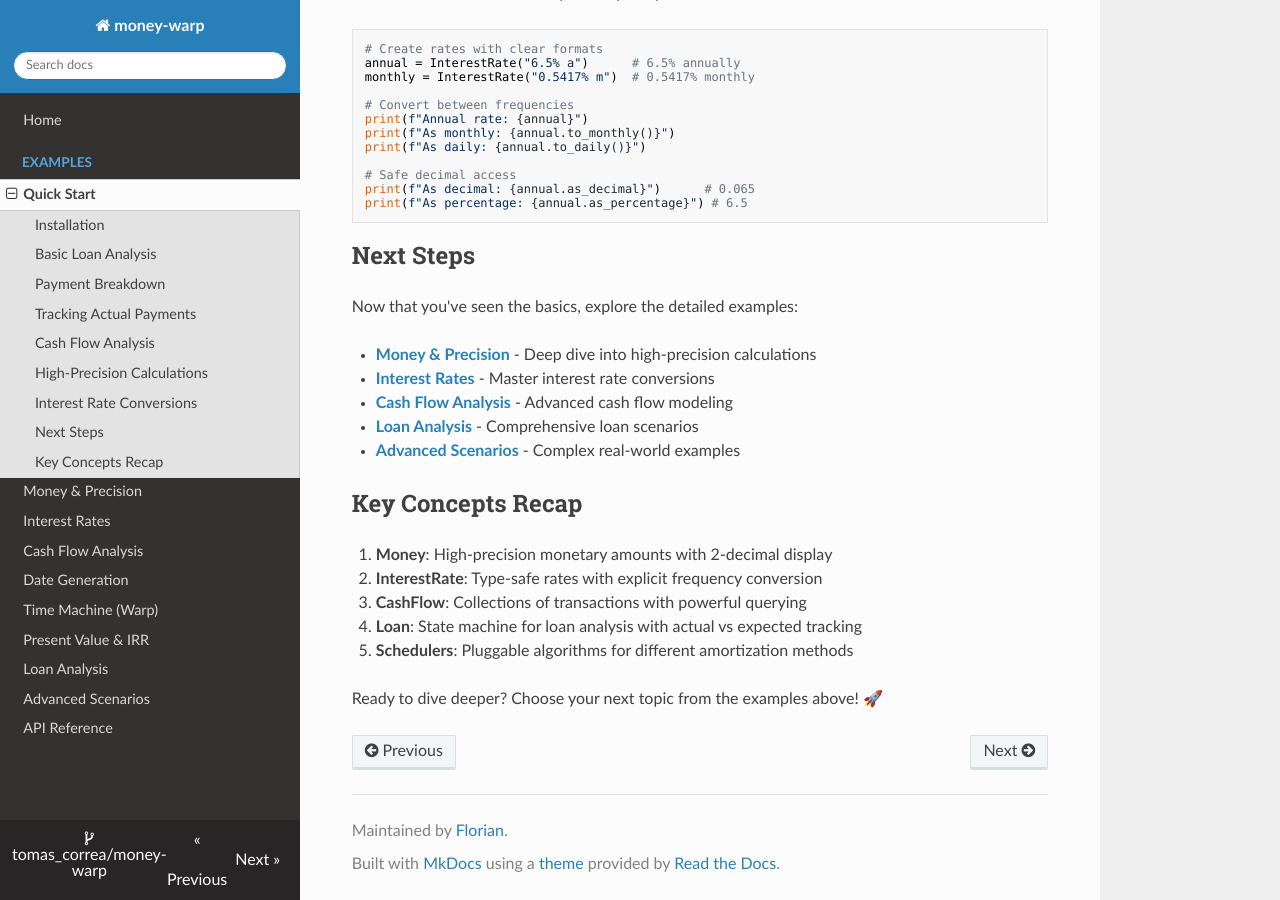
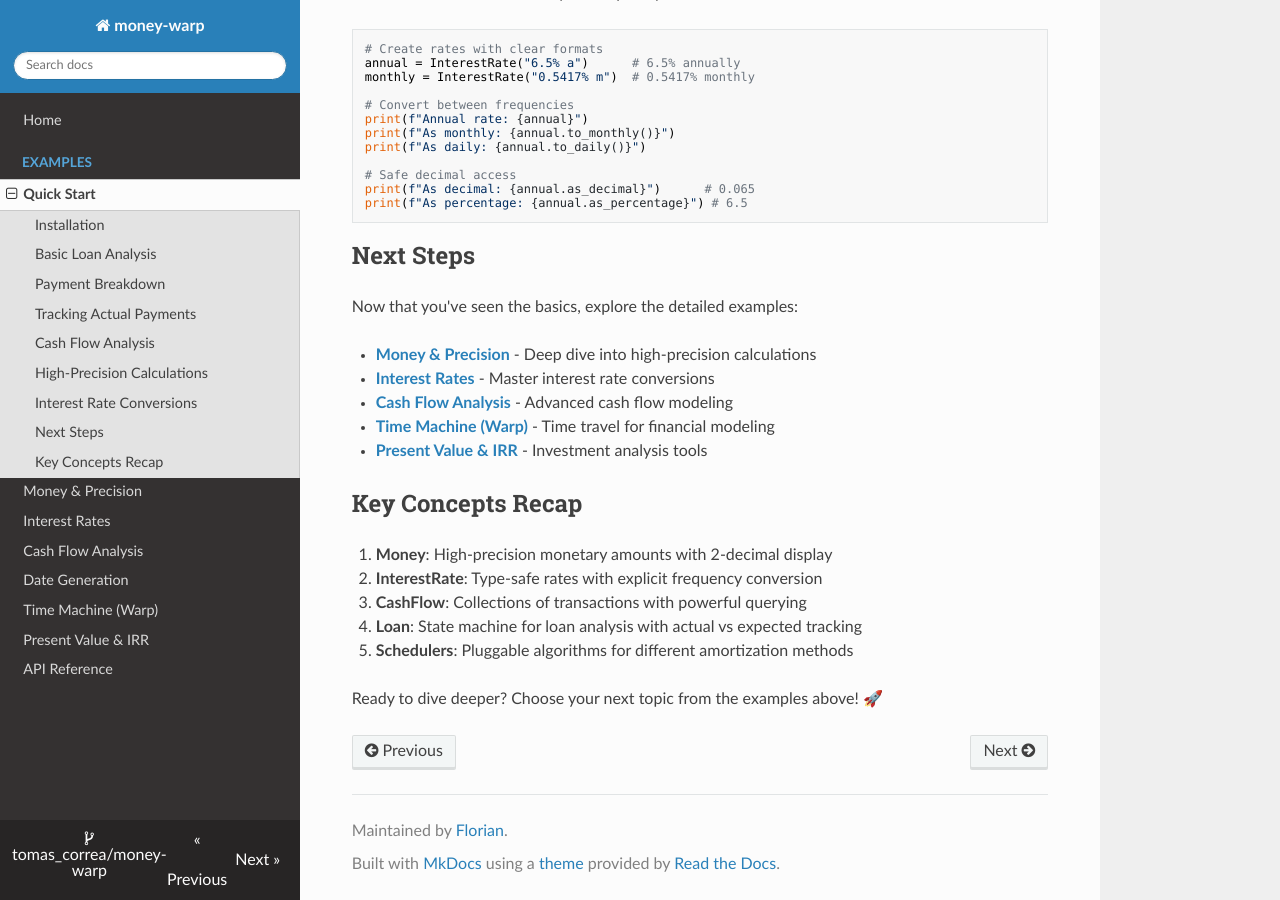
Before and after one commit to tomascorrea/money-warp, an MkDocs documentation site: the page built from docs/examples/quickstart.md, in a window 1280 px wide and 900 px high, scrolled down 3045 px. Built offline with MkDocs 1.6.1, drawn with Linux system fonts in a browser that asks for light colours; nearby versions of some CDN libraries.

Commit message:
refactor: update documentation and navigation for examples
- Removed Loan Analysis and Advanced Scenarios from the navigation in mkdocs.yml.
- Added Time Machine (Warp) and Present Value & IRR to the examples section in quickstart.md.
- Updated links to reflect the new structure and enhance user guidance on financial modeling tools.

```diff
--- a/docs/examples/quickstart.md
+++ b/docs/examples/quickstart.md
@@ -188,8 +188,8 @@ Now that you've seen the basics, explore the detailed examples:
 - **[Money & Precision](money.md)** - Deep dive into high-precision calculations
 - **[Interest Rates](interest_rates.md)** - Master interest rate conversions
 - **[Cash Flow Analysis](cash_flow.md)** - Advanced cash flow modeling
-- **[Loan Analysis](loans.md)** - Comprehensive loan scenarios
-- **[Advanced Scenarios](advanced.md)** - Complex real-world examples
+- **[Time Machine (Warp)](time_machine.md)** - Time travel for financial modeling
+- **[Present Value & IRR](present_value_irr.md)** - Investment analysis tools
 
 ## Key Concepts Recap
 
--- a/mkdocs.yml
+++ b/mkdocs.yml
@@ -17,8 +17,6 @@ nav:
     - Date Generation: examples/date_generation.md
     - Time Machine (Warp): examples/time_machine.md
     - Present Value & IRR: examples/present_value_irr.md
-    - Loan Analysis: examples/loans.md
-    - Advanced Scenarios: examples/advanced.md
   - API Reference: modules.md
 plugins:
   - search
```
